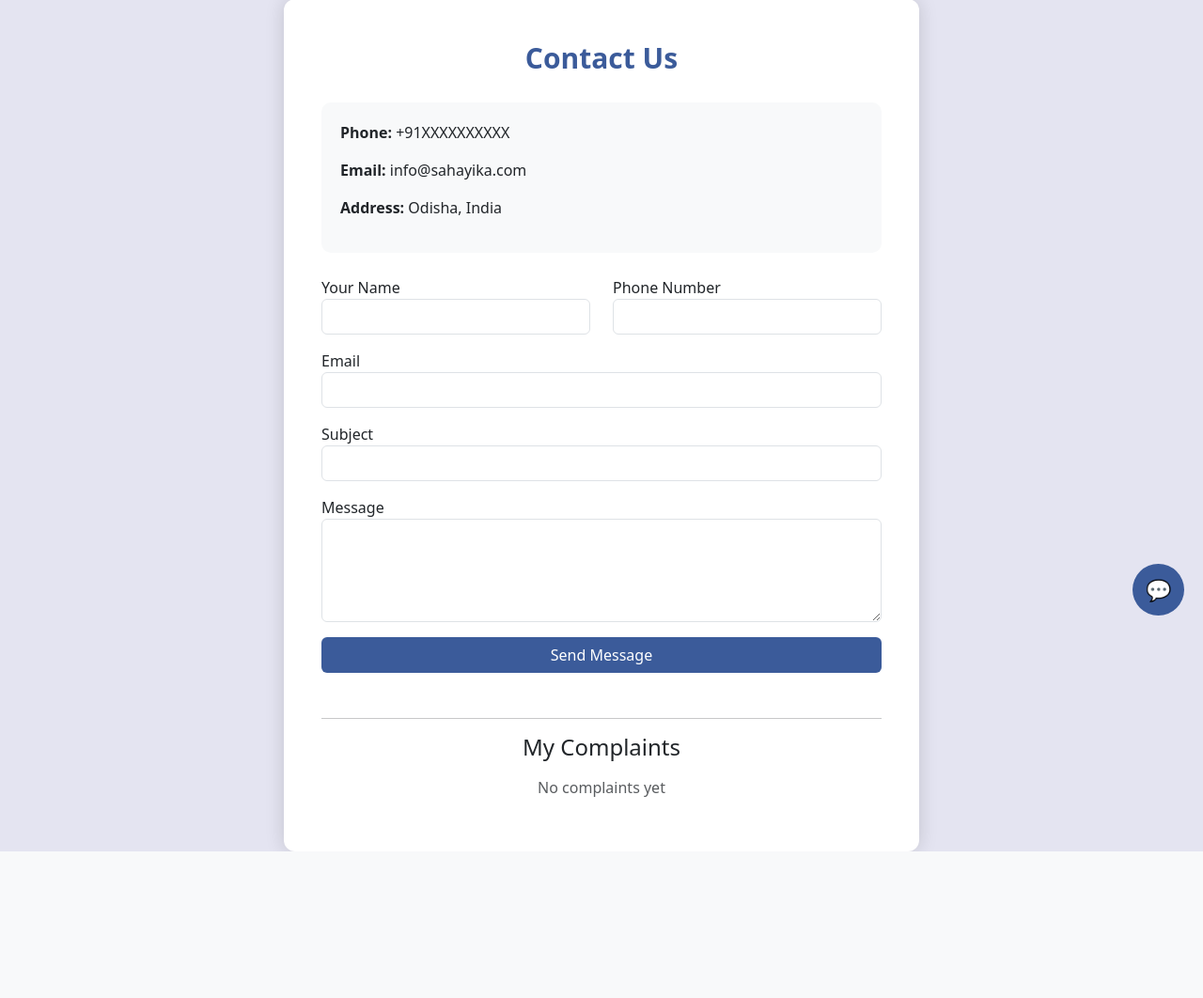
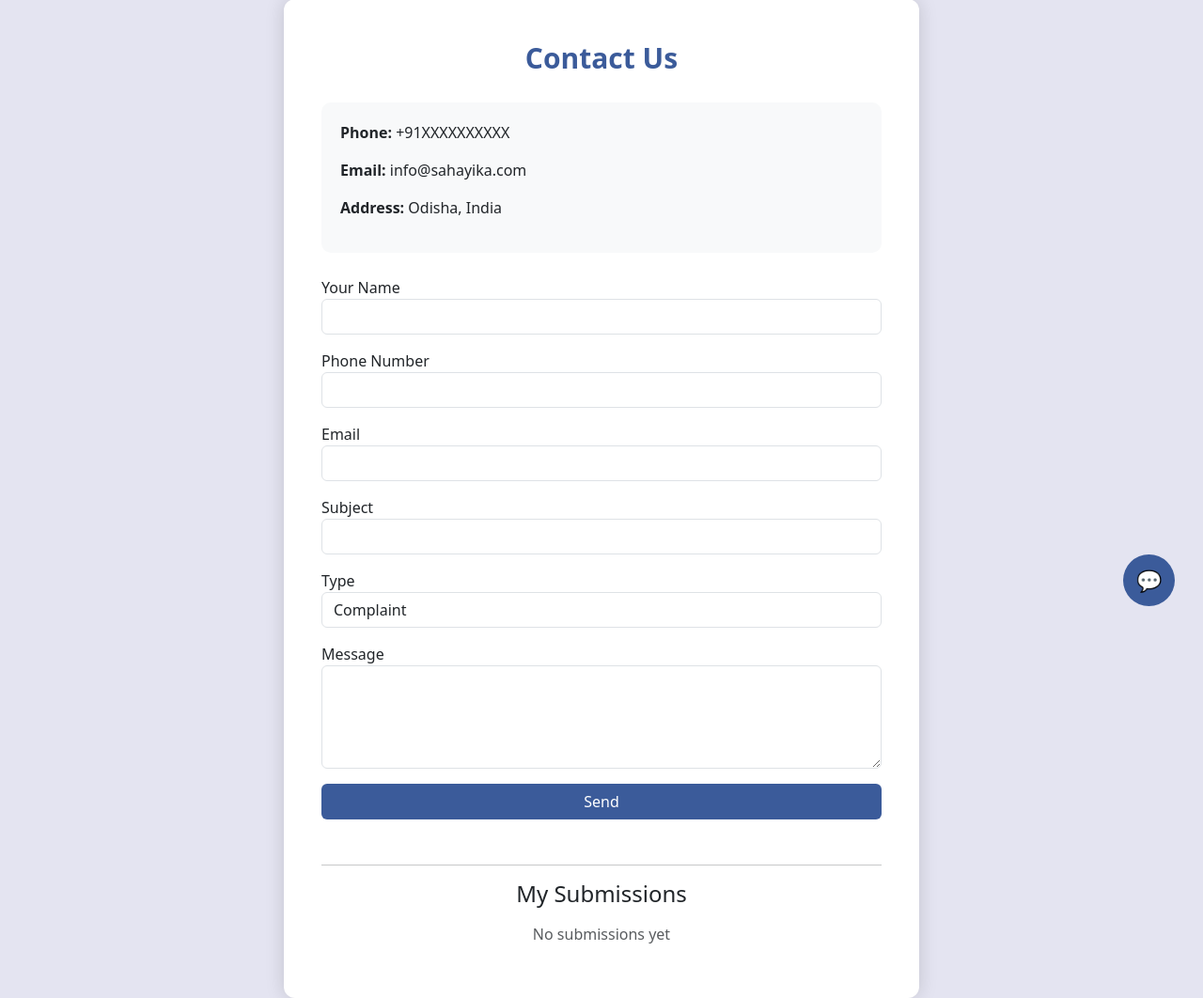
Before and after one commit to Sairendri02/sahayika-mcaproject, a Django app: page /contact/ in a window 1280 px wide. Shown: the part 125-1187 px from the top of the page at 94% size. Before the commit the page ends 1031 px from the top, so only its background shows below. Run offline with Django 5.2, Linux system fonts and the light colour scheme.

Commit message:
updation

```diff
--- a/main/templates/contact.html
+++ b/main/templates/contact.html
@@ -40,9 +40,10 @@
 
         .chat-container {
             position: fixed;
-            bottom: 20px;
-            right: 20px;
-            z-index: 999;
+            bottom: 30px;
+            right: 30px;
+            z-index: 10;
+            pointer-events: none;
         }
 
         .chat-toggle {
@@ -74,6 +75,7 @@
         height: 200px;
         overflow-y: auto;
         margin-bottom: 10px;
+        pointer-events: auto;
      }
 
         /* CONTACT BOX */
@@ -184,16 +186,14 @@
 <form method="POST">
     {% csrf_token %}
 
-<div class="row">
-    <div class="col-md-6 mb-3">
+    <div class="mb-3">
         <label>{% trans "Your Name" %}</label>
         <input type="text" name="name" class="form-control" required>
     </div>
 
-    <div class="col-md-6 mb-3">
+    <div class="mb-3">
         <label>{% trans "Phone Number" %}</label>
         <input type="text" name="phone" class="form-control" required>
-    </div>
     </div>
 
     <div class="mb-3">
@@ -207,42 +207,46 @@
     </div>
 
     <div class="mb-3">
+        <label>{% trans "Type" %}</label>
+        <select name="type" class="form-control" required>
+            <option value="Complaint">{% trans "Complaint" %}</option>
+            <option value="Message">{% trans "Message" %}</option>
+        </select>
+    </div>
+
+    <div class="mb-3">
         <label>{% trans "Message" %}</label>
         <textarea name="message" rows="4" class="form-control" required></textarea>
     </div>
 
-<button class="btn btn-send w-100">
-    {% trans "Send Message" %}
-</button>
+    <button class="btn btn-send w-100">{% trans "Send" %}</button>
+</form>
 
-</form>
 
     <hr class="mt-5">
 
-<h4 class="text-center mb-3">{% trans "My Complaints" %}</h4>
+    <!-- My Submissions Section -->
+    <h4 class="text-center mb-3">{% trans "My Submissions" %}</h4>
 
-{% for c in complaints %}
+    {% for s in submissions %}
     <div class="card mb-3 p-3 shadow-sm">
-
-    <b>{% trans "Subject" %}:</b> {{ c.subject }} <br>
-    <b>{% trans "Message" %}:</b> {{ c.message }} <br>
-
-    <b>{% trans "Status" %}:</b>
-    <span class="badge bg-{% if c.status == 'Resolved' %}success{% else %}warning{% endif %}">
-        {{ c.status }}
+        <b>Type:</b> {{ s.type }} <br>
+        <b>Subject:</b> {{ s.subject }} <br>
+        <b>Message:</b> {{ s.message }} <br>
+        <b>Status:</b>
+        <span class="badge bg-{% if s.status == 'Resolved' %}success{% else %}warning{% endif %}">
+            {{ s.status }}
         </span>
         <br>
-
-    <b>{% trans "Reply" %}:</b>
-    {% if c.reply %}
-        <span class="text-success">{{ c.reply }}</span>
+        <b>Reply:</b>
+        {% if s.reply %}
+            <span class="text-success">{{ s.reply }}</span>
         {% else %}
             <span class="text-muted">{% trans "Not yet" %}</span>
         {% endif %}
-
     </div>
     {% empty %}
-<p class="text-center text-muted">{% trans "No complaints yet" %}</p>
+    <p class="text-center text-muted">{% trans "No submissions yet" %}</p>
     {% endfor %}
 
 </div>
@@ -306,6 +310,8 @@ document.getElementById("userInput").addEventListener("keypress", function(e) {
     if (e.key === "Enter") {
         sendMessage();
     }
+
+document.getElementById("chatSendBtn").addEventListener("click", sendMessage);
 });
 
 
--- a/main/views.py
+++ b/main/views.py
@@ -751,18 +751,21 @@ def contact(request):
 
 def contact_view(request):
     phone = request.session.get("user_phone")
+
     if request.method == "POST":
         ContactMessage.objects.create(
             name=request.POST.get('name'),
             phone=request.POST.get('phone'),
             email=request.POST.get('email'),
             subject=request.POST.get('subject'),
-            message=request.POST.get('message')
+            message=request.POST.get('message'),
+            type=request.POST.get('type', 'Complaint')
         )
         messages.success(request, "Message sent successfully")
+        return redirect('contact')
 
-        complaints = ContactMessage.objects.filter(phone=phone).order_by('-created_at')
+    submissions = ContactMessage.objects.filter(phone=phone).order_by('-created_at')
 
     return render(request, "contact.html", {
-        "complaints": complaints
+        "submissions": submissions
     })
```
Also changed, not shown: main/admin.py (+5 -4 lines), main/models.py (+11 -7 lines). Lines whose indentation alone changed are shown as unchanged.
